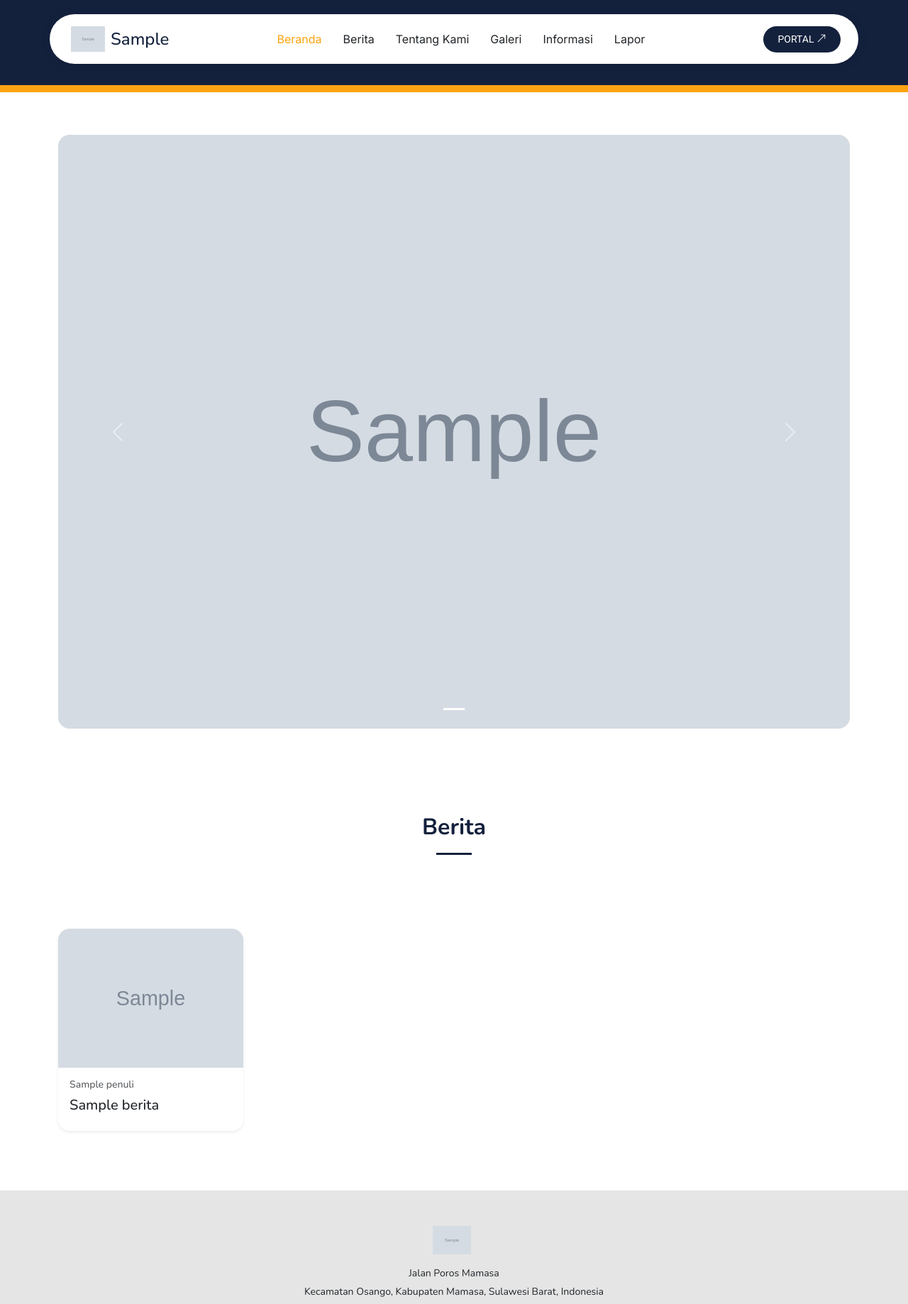
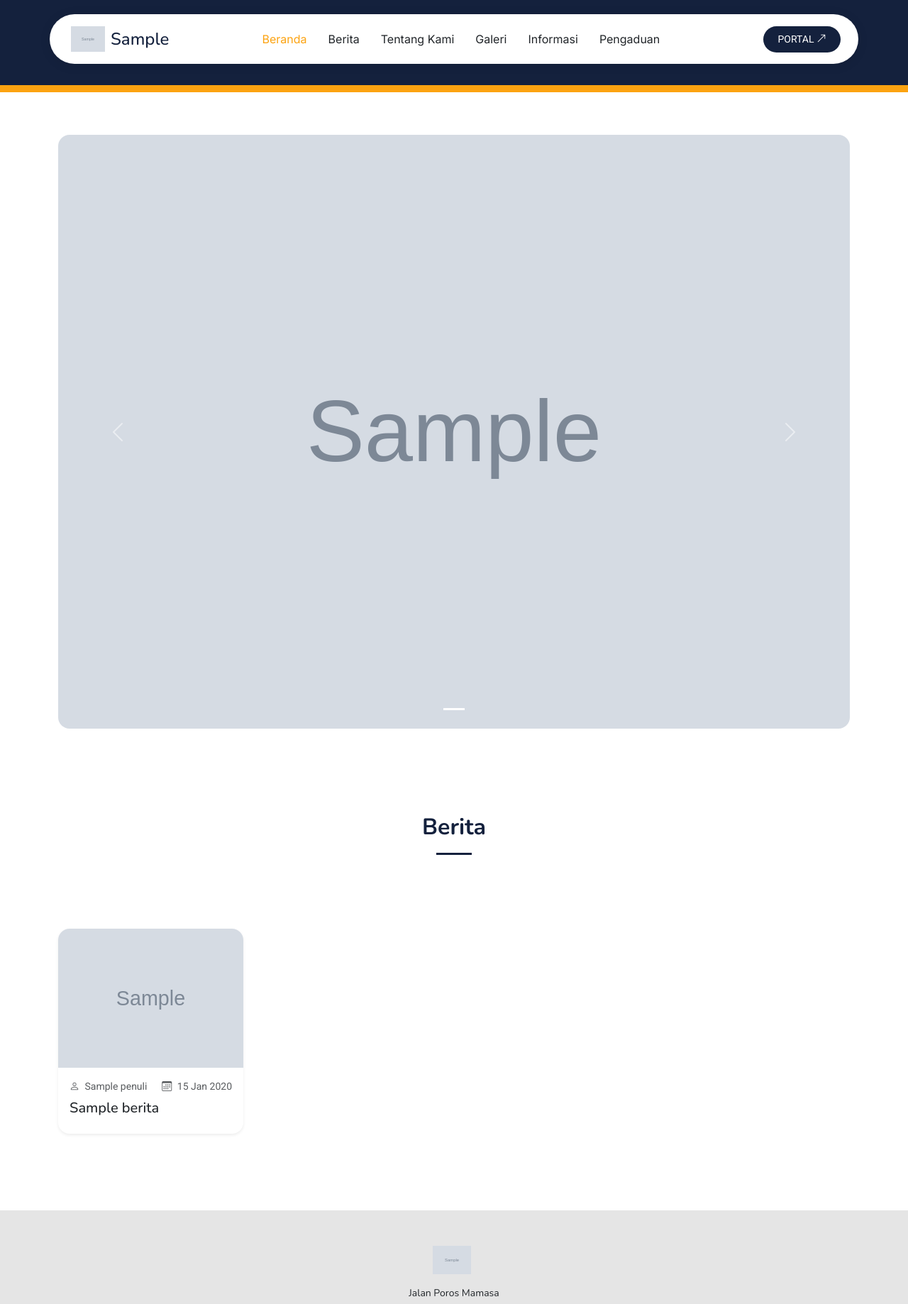
Before and after one commit to rizkiatnousbalpanglawa/mamasa-opd, a Laravel app: page / in a window 1280 px wide. Shown: the top 1838 px of the page at 71% size. Run offline with Laravel 12, Linux system fonts and the light colour scheme; tables that the repository leaves empty hold one stand-in row (values such as "Sample post"); grey boxes marked "Sample" are stand-in pictures; some libraries are stand-ins or nearby versions.

Commit message:
redesign layout

```diff
--- a/resources/views/components/navigation-menu.blade.php
+++ b/resources/views/components/navigation-menu.blade.php
@@ -5,7 +5,7 @@
           <x-nav-link :active="request()->is('tentang-kami')" href="/tentang-kami">Tentang Kami</x-nav-link>
           <x-nav-link :active="request()->is('galeri')" href="/galeri">Galeri</x-nav-link>
           <x-nav-link :active="request()->is('informasi')" href="/informasi">Informasi</x-nav-link>
-          <x-nav-link href="{{ url('https://www.lapor.go.id') }}">Lapor</x-nav-link>
+          <x-nav-link href="{{ url('https://www.lapor.go.id') }}">Pengaduan</x-nav-link>
       </ul>
       <i class="mobile-nav-toggle d-xl-none bi bi-list"></i>
   </nav>
--- a/resources/views/livewire/beranda.blade.php
+++ b/resources/views/livewire/beranda.blade.php
@@ -48,21 +48,38 @@
          <div class="container my-4">
              <div class="row g-4">
                  @forelse ($berita as $item)
-                     <div class="col-lg-3 col-md-6">
+                     <div class="col-lg-3 col-md-6 mb-4">
                          <div class="card h-100 shadow-sm border-0 news-card">
                              <img src="{{ asset(Storage::url($item->image)) }}" class="card-img-top"
                                  alt="{{ $item->judul }}" />
                              <div class="card-body">
-                                 <h6 class="text-muted small">{{ $item->penulis->nama }}</h6>
+                                 {{-- Bagian yang ditambahkan --}}
+                                 <div class="d-flex justify-content-between align-items-center text-muted small mb-2">
+                                     <span class="text-truncate">
+                                         <i class="bi bi-person me-1"></i>
+                                         {{ $item->penulis->nama }}
+                                     </span>
+                                     <span>
+                                         <i class="bi bi-calendar3 me-1"></i>
+                                         {{-- Format tanggal agar lebih mudah dibaca --}}
+                                         {{ $item->created_at->format('d M Y') }}
+                                     </span>
+                                 </div>
+                                 {{-- Akhir bagian tambahan --}}
+
                                  <h5 class="card-title">
-                                     {{ $item->judul }}
+                                     <a href="#" class="text-decoration-none text-dark stretched-link">
+                                         {{ $item->judul }}
+                                     </a>
                                  </h5>
                              </div>
                          </div>
                      </div>
                  @empty
-                     <div class="h4 text-center">
-                         Data Masih Kosong!
+                     <div class="col">
+                         <div class="h4 text-center">
+                             Data Masih Kosong!
+                         </div>
                      </div>
                  @endforelse
              </div>
```
